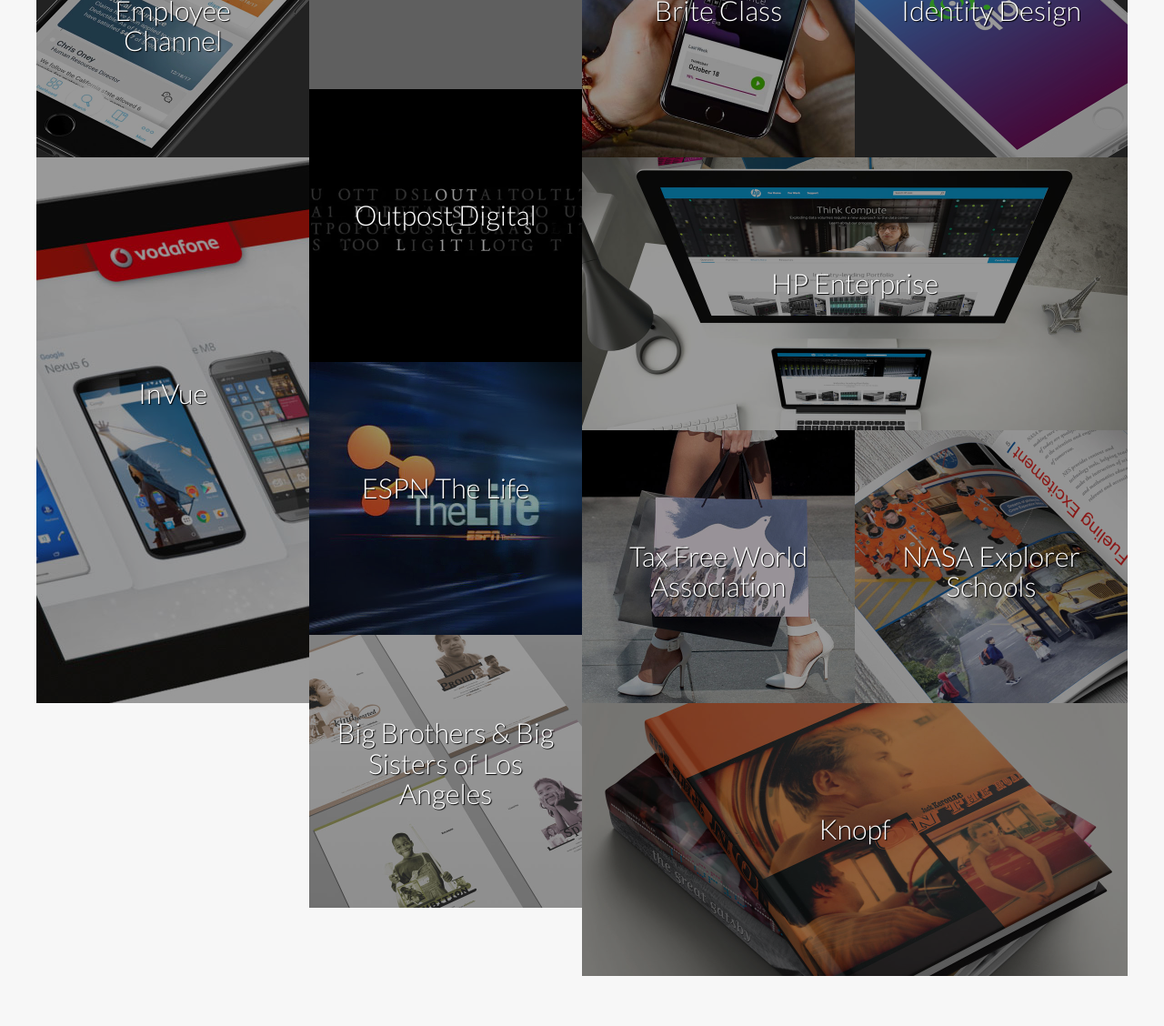
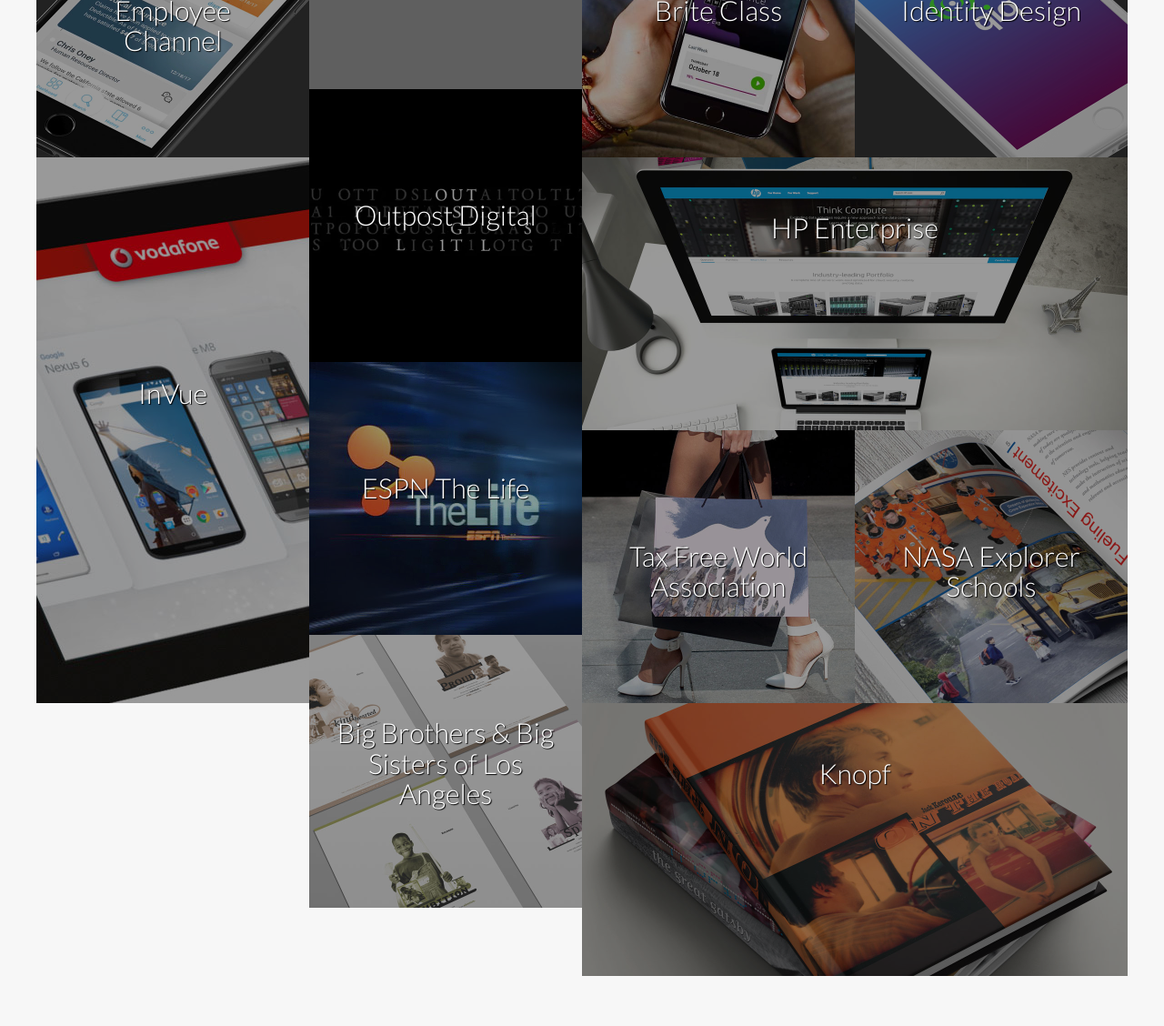
Before and after one commit to jeva33/je-product-3, a PHP site: page / in a window 1280 px wide. Shown: the part 871-1999 px from the top of the page at 91% size. Run offline with PHP 8.4, Linux system fonts and the light colour scheme; some libraries are stand-ins or nearby versions; grey boxes are pictures that could not be loaded.

Commit message:
title skrim test 9

```diff
--- a/index.php
+++ b/index.php
@@ -187,7 +187,7 @@
 
 				<div class="project-item">
 
-          <div class="title-skrim" style="width: 100%;">HP Enterprise</div>
+          <div class="title-skrim" style="width: 100%; padding-top: 2em;">HP Enterprise</div>
 
 					<a href="work/hp/index.html">
 						<img src="site/assets/hp.jpg" width="1200" height="600" style="max-width:600px" alt="">
@@ -270,7 +270,7 @@
 
 				<div class="project-item">
 
-          <div class="title-skrim" style="width: 100%;">Knopf</div>
+          <div class="title-skrim" style="width: 100%; padding-top: 2em;">Knopf</div>
 
 					<a href="work/knopf/index.html">
 						<img src="site/assets/knopf.jpg" width="1200" height="600" style="max-width:600px" alt="">
```
